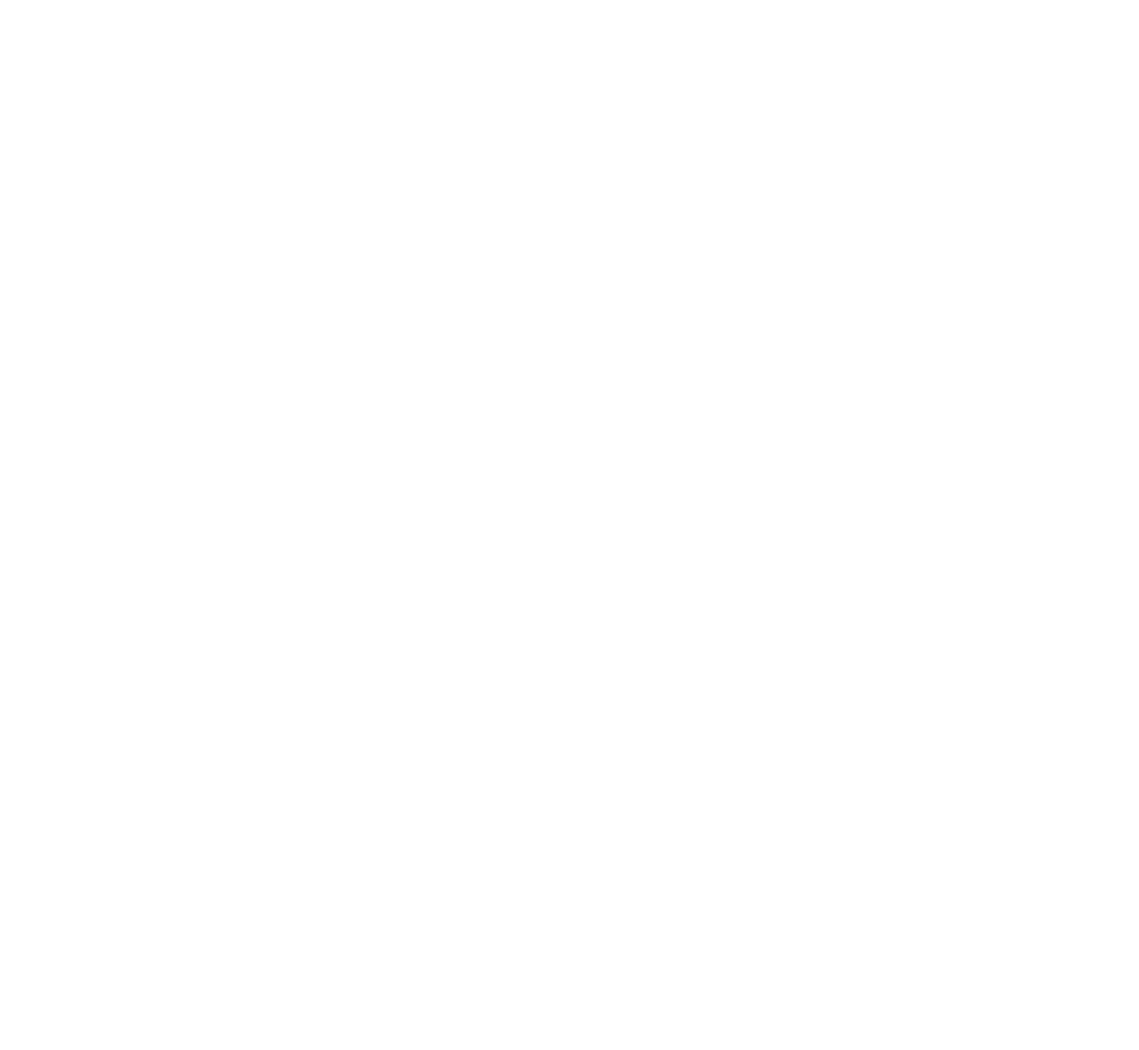
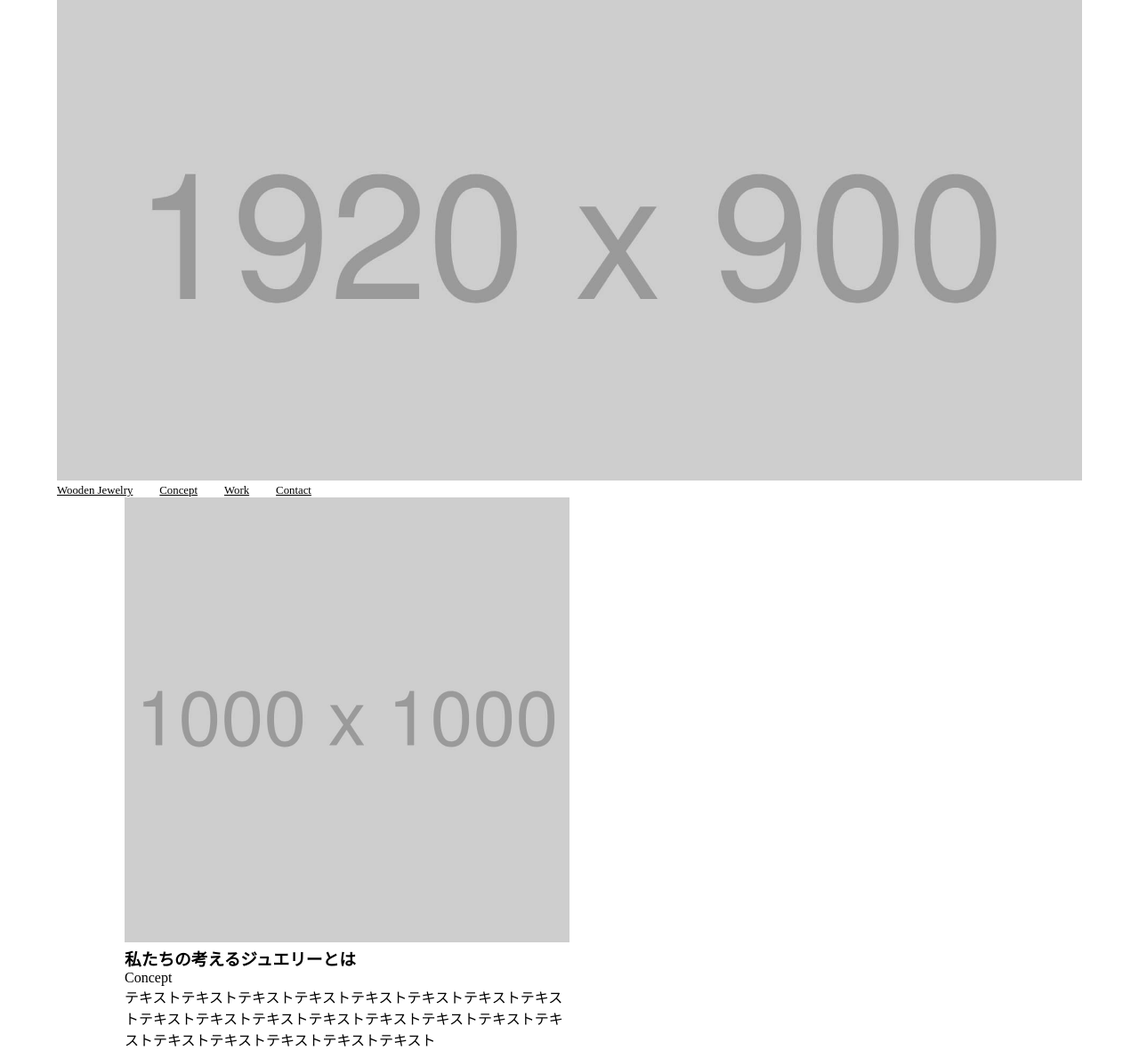
Before and after one commit to makiko1996/HTML_Lesson, a plain HTML site: page wooden_jewelry/index.html in a window 1280 px wide. Shown: the whole page at 89% size. Before the commit the page ends 800 px from the top, so only its background shows below. Drawn offline with Linux system fonts and the light colour scheme.

Commit message:
[add]main

```diff
--- a/wooden_jewelry/index.html
+++ b/wooden_jewelry/index.html
@@ -10,10 +10,34 @@
 <body>
 
   <header id="header">
-
+    <div id="main_visual">
+      <img src="img/mainvisual.jpg" alt="">
+    </div>
+    <div id="header_nav">
+      <a href="#"><p class="nav">Wooden Jewelry</p></a>
+      <a href="#concept"><p class="nav">Concept</p></a>
+      <a href="#work"><p class="nav">Work</p></a>
+      <a href="#contact"><p class="nav">Contact</p></a>
+    </div>
   </header>
 
-  <main></main>
+  <main>
+    <div id="content">
+      <div id="concept">
+        <div class="content_image">
+          <img src="img/concept.jpg" alt="concept">
+        </div>
+        <div class="content_block ">
+          <h3>私たちの考えるジュエリーとは</h3>
+          <p class="sub_title">Concept</p>
+          <div class="content_text">
+            <p>テキストテキストテキストテキストテキストテキストテキストテキストテキストテキストテキストテキストテキストテキストテキストテキストテキストテキストテキストテキストテキスト</p>
+          </div>
+        </div>
+
+      </div>
+    </div>
+  </main>
 
   <footer id="footer"></footer>
 
--- a/wooden_jewelry/style.css
+++ b/wooden_jewelry/style.css
@@ -3,3 +3,51 @@
   padding: 0;
   box-sizing: border-box;
 }
+
+#header {
+  width: 90vw;
+  margin: 0 auto
+}
+
+#main_visual img {
+  width: 100%;
+  object-fit: cover;
+}
+
+#header_nav {
+  display: flex;
+
+}
+
+#header_nav a {
+  color: #000000;
+  margin-right: 30px;
+}
+
+#header_nav p {
+  font-size: 0.8rem;
+}
+
+.nav {
+  font-family: "Crimson Text";
+}
+
+#content {
+  width: 1000px;
+  margin: 0 auto;
+}
+
+#concept {
+  display: flex;
+  flex-wrap: wrap;
+  width: 100%;
+}
+
+.content_image img {
+  width: 50%;
+  object-fit: cover;
+}
+
+.content_block {
+  width: 50%;
+}
```
Also changed, not shown: 1 other file.
